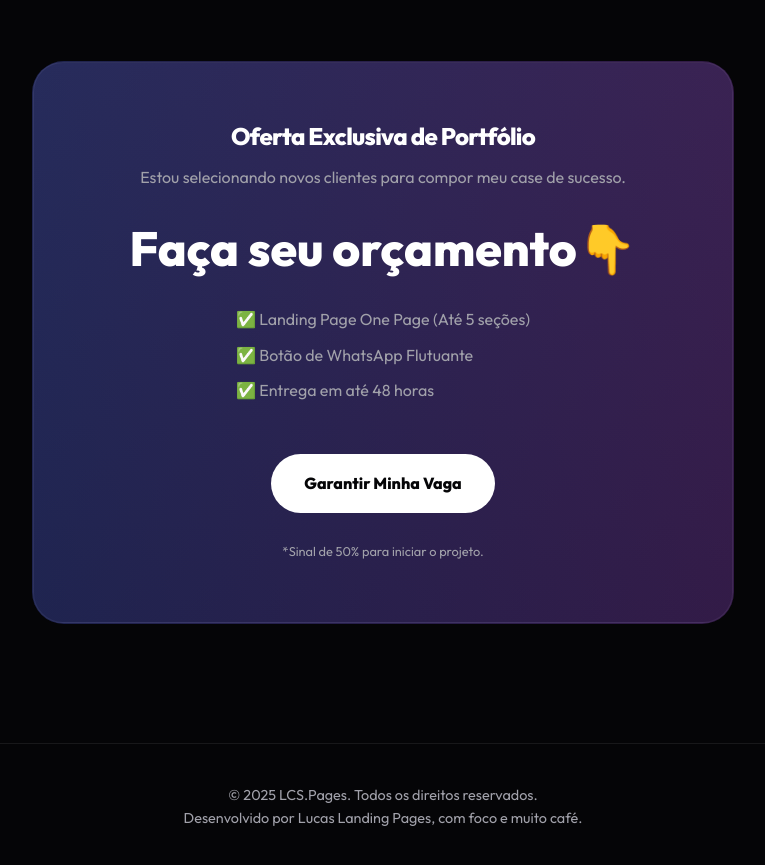
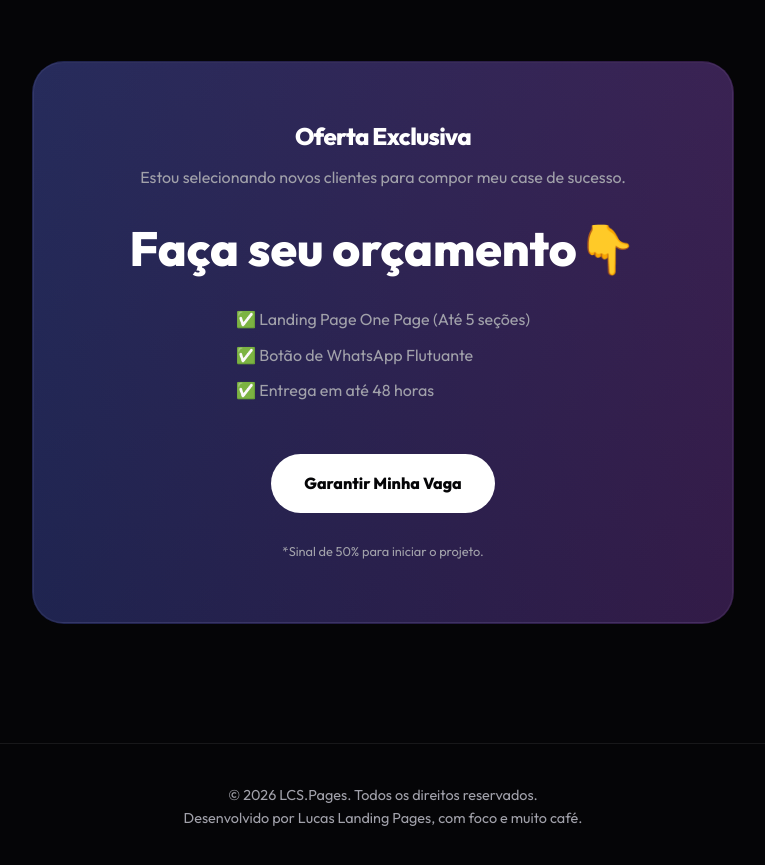
Before and after one commit to LucasSCorsino/minha-landing-page, a plain HTML site: page index.html in a window 1280 px wide. Shown: the part 2520-3385 px from the top of the page, without its empty margins (257-1022 px from the left). Drawn offline with Linux system fonts and the light colour scheme.

Commit message:
Update index.html
Mudanças

```diff
--- a/index.html
+++ b/index.html
@@ -356,7 +356,7 @@
 
     <section id="portfolio" class="showcase container">
         <div class="showcase-container reveal">
-            <h2 style="font-size: 2.5rem; margin-bottom: 20px;">Portfólio Recente</h2>
+            <h2 style="font-size: 2.5rem; margin-bottom: 20px;">Projeto Recente</h2>
             <p style="color: var(--text-gray); margin-bottom: 40px;">
                 Navegue pelo projeto abaixo. Uma estrutura validada para gerar autoridade e agendamentos.
             </p>
@@ -384,7 +384,7 @@
 
     <section class="pricing container">
         <div class="price-box reveal">
-            <h2>Oferta Exclusiva de Portfólio</h2>
+            <h2>Oferta Exclusiva</h2>
             <p style="color: var(--text-gray); margin-top: 15px;">Estou selecionando novos clientes para compor meu case de sucesso.</p>
 
             <div class="price-value">Faça seu orçamento👇</div>
@@ -402,7 +402,7 @@
 
     <footer>
         <div class="container">
-            <p>© 2025 LCS.Pages. Todos os direitos reservados.</p>
+            <p>© 2026 LCS.Pages. Todos os direitos reservados.</p>
             <p>Desenvolvido por Lucas Landing Pages, com foco e muito café.</p>
         </div>
     </footer>
```
